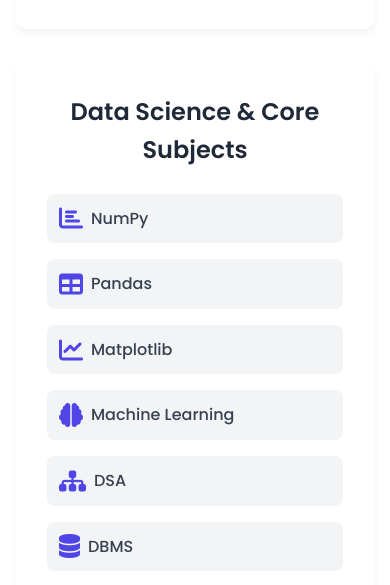
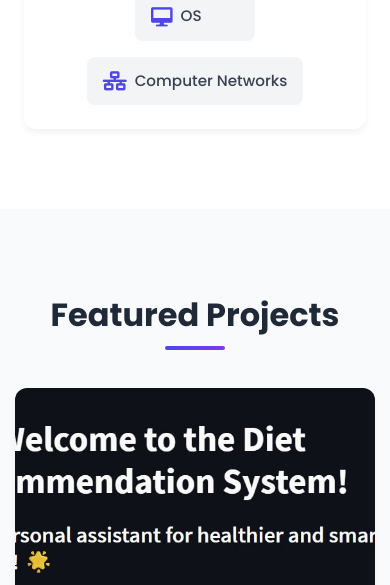
Before and after one commit to Harshikeshpatel2004/Harshikesh_portfolio, a plain HTML site: page index.html in a window 390 px wide. Shown: the part 3989-4574 px from the top of the page. Drawn offline with Linux system fonts and the light colour scheme.

Commit message:
styles.css

```diff
--- a/styles.css
+++ b/styles.css
@@ -648,4 +648,48 @@ html {
 }
 .resume-btn:hover {
   background: #3730a3;
+
 }
+
+/* updated part */
+@media (max-width: 768px) {
+  .skills-grid {
+    display: flex;
+    flex-direction: column;
+    align-items: center;
+    gap: 1.5rem;
+  }
+
+  .skill-category {
+    width: 100%;
+    max-width: 95%;
+    padding: 1.5rem;
+  }
+
+  .skill-items {
+    display: flex !important;
+    flex-wrap: wrap;
+    justify-content: center;
+    gap: 1rem;
+  }
+
+  .skill-item {
+    display: flex !important;
+    align-items: center;
+    padding: 0.75rem 1rem;
+    background-color: #F3F4F6;
+    border-radius: 8px;
+    min-width: 120px;
+    font-size: 0.95rem;
+  }
+
+  .skill-item i {
+    font-size: 1.2rem;
+    color: #4F46E5;
+  }
+
+  .skill-item span {
+    color: #374151;
+    font-weight: 500;
+  }
+}
```
